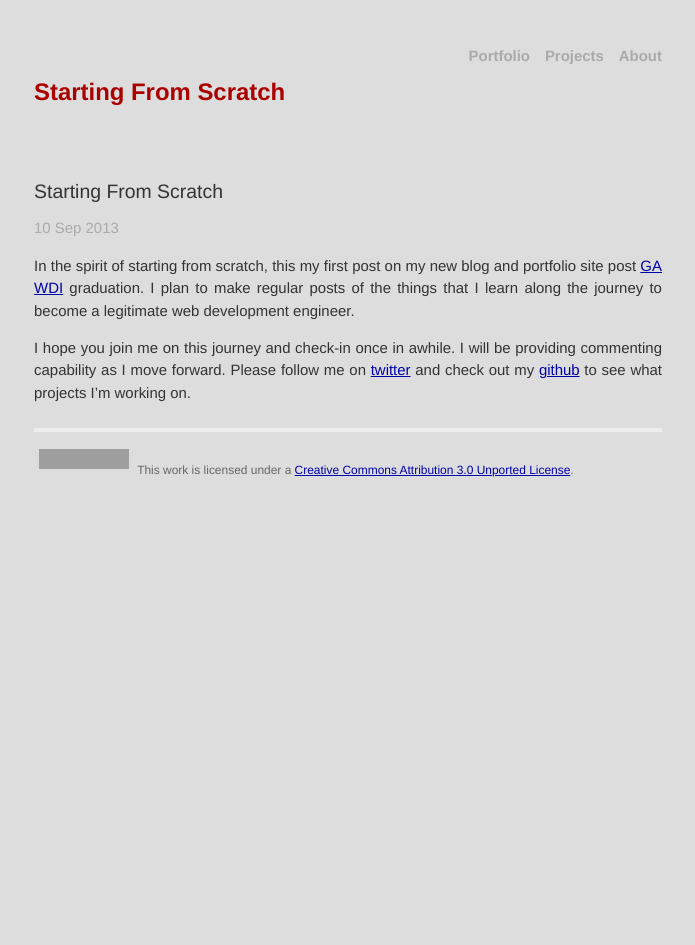
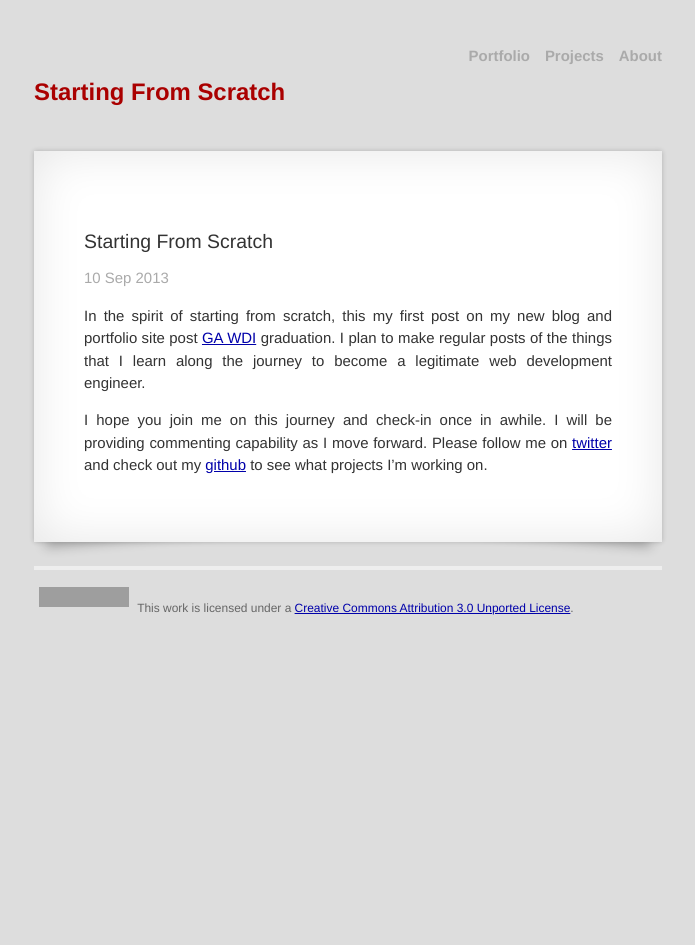
Before and after one commit to xiaogwu/xiaogwu.github.io, a Jekyll site: the page built from _posts/2013-09-13-starting-from-scratch-first-post.markdown, in a window 1280 px wide. Shown: the whole page, without its empty margins (292-987 px from the left). Built offline with Jekyll 4.4.1, drawn with Linux system fonts in a browser that asks for light colours; Markdown is read by kramdown in place of the engine named in the settings; grey boxes are pictures that could not be loaded.

Commit message:
Moved div box class to default layouts template

```diff
--- a/_layouts/default.html
+++ b/_layouts/default.html
@@ -27,9 +27,9 @@
               <a class="extra" href="/projects">Projects</a>
               <a class="extra" href="/portfolio">Portfolio</a>
             </div>
-
+              <div class="box">
                 {{ content }}
-
+              </div>
             <div class="footer">
               <p>
                 <a rel="license" href="http://creativecommons.org/licenses/by/3.0/deed.en_US"><img alt="Creative Commons License" style="border-width:0; margin: 5px" src="http://i.creativecommons.org/l/by/3.0/88x31.png" /></a>
--- a/about/index.html
+++ b/about/index.html
@@ -2,7 +2,6 @@
 layout: default
 title: Starting From Scratch | About - Xiao G. Wu
 ---
-<div class="box">
 <div id="about">
   <h1>About Me</h1>
     <div id="avatar">
@@ -30,4 +29,3 @@ title: Starting From Scratch | About - Xiao G. Wu
       </p>
     </div>
 </div>
-</div>
--- a/portfolio/index.html
+++ b/portfolio/index.html
@@ -2,7 +2,6 @@
 layout: default
 title: Starting From Scratch | Portfolio - Xiao G. Wu
 ---
-<div class="box">
 <div id="portfolio">
   <h1>Portfolio</h1>
   <h2>Locale — <em>Hyper-local GPS aware web app</em></h2>
@@ -30,4 +29,3 @@ title: Starting From Scratch | Portfolio - Xiao G. Wu
     </div>
   </div>
 </div>
-</div>
```
Lines whose indentation alone changed are shown as unchanged.
